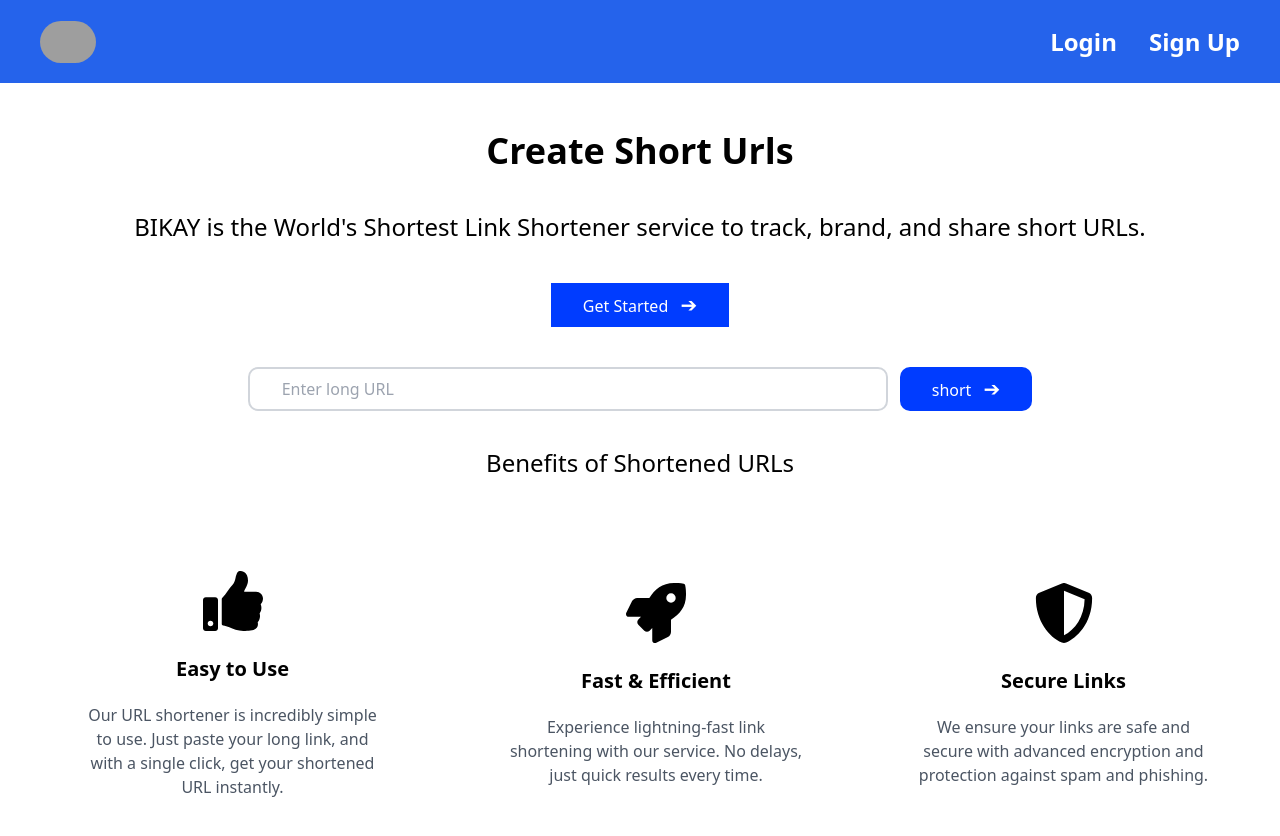
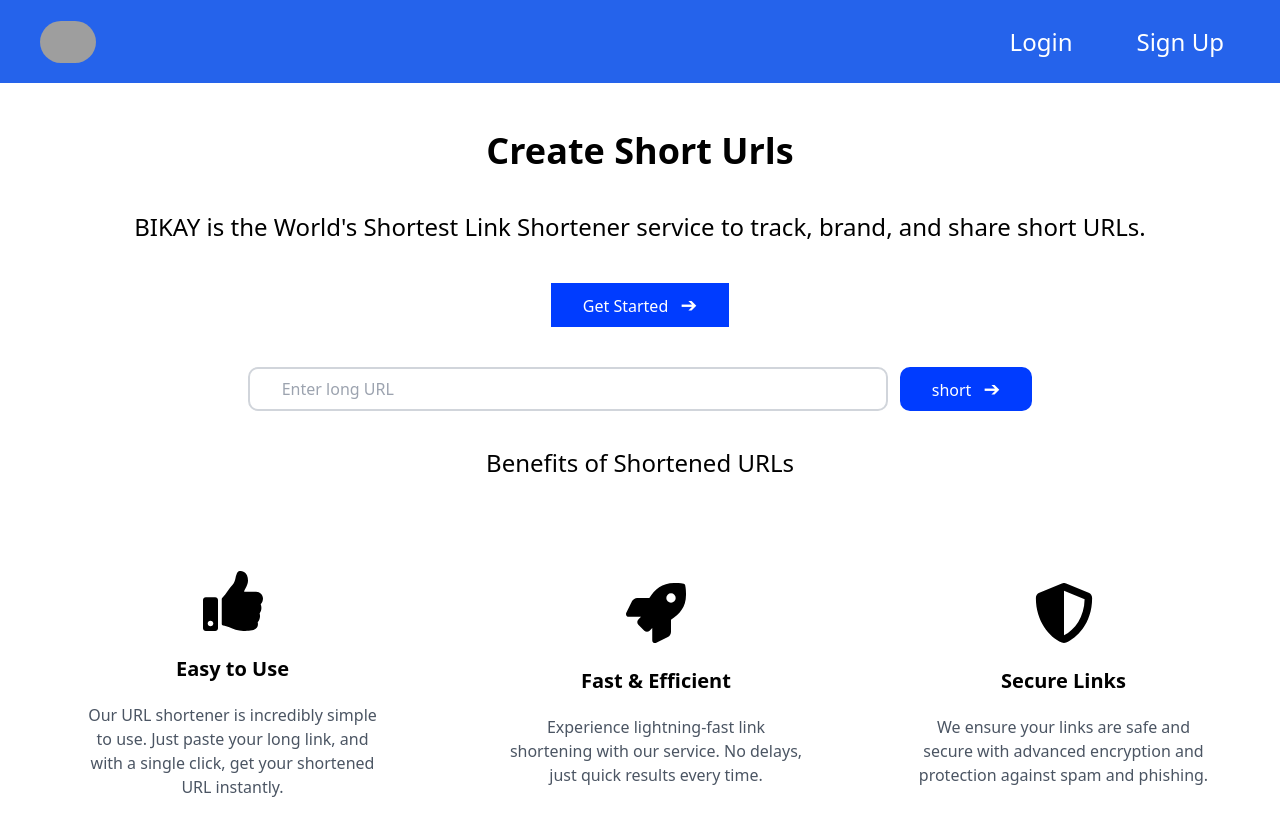
Before and after one commit to saolaiheang/link-shorten-two, a React (Vite) app: page / in a window 1280 px wide. Shown: the top 836 px of the page. Built offline with nearby package versions, Linux system fonts and the light colour scheme; grey boxes are pictures that could not be loaded.

Commit message:
improve sign up

```diff
--- a/src/components/Header.jsx
+++ b/src/components/Header.jsx
@@ -14,10 +14,10 @@ function Header() {
       </div>
       </Link>
       <nav className="flex space-x-4 sm:space-x-8">
-        <Link to="/login" className="text-white font-semibold text-lg sm:text-2xl hover:text-red-200">
+        <Link to="/login" className="text-white p-4  text-lg sm:text-2xl hover:text-red-200">
           Login
         </Link>
-        <Link to="/signup" className="text-white font-semibold text-lg sm:text-2xl hover:text-red-200">
+        <Link to="/signup" className="text-white p-4  text-lg sm:text-2xl hover:text-red-200">
           Sign Up
         </Link>
       </nav>
```
